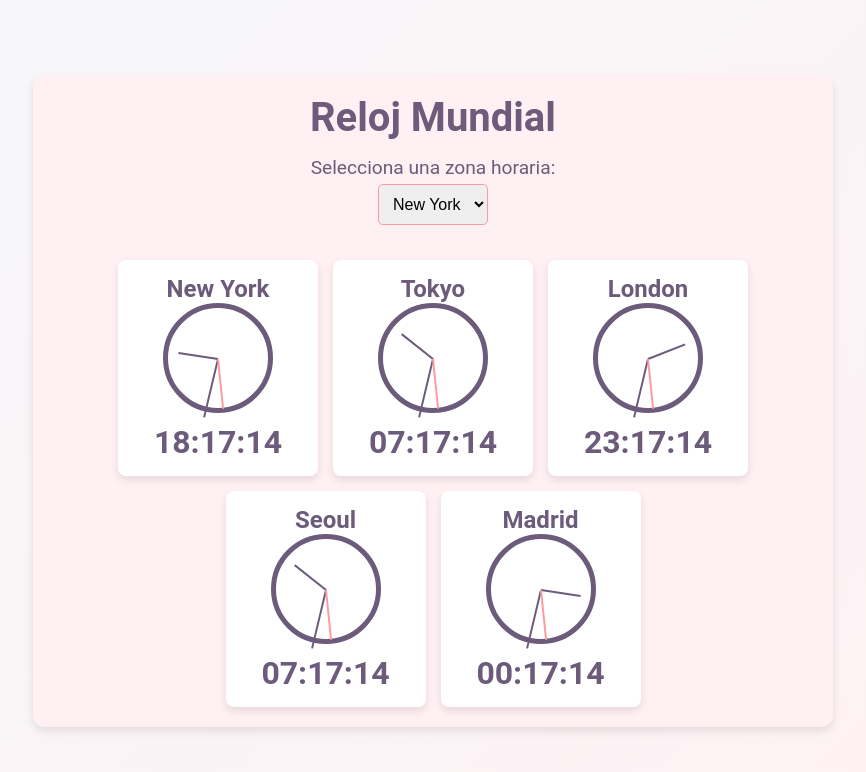
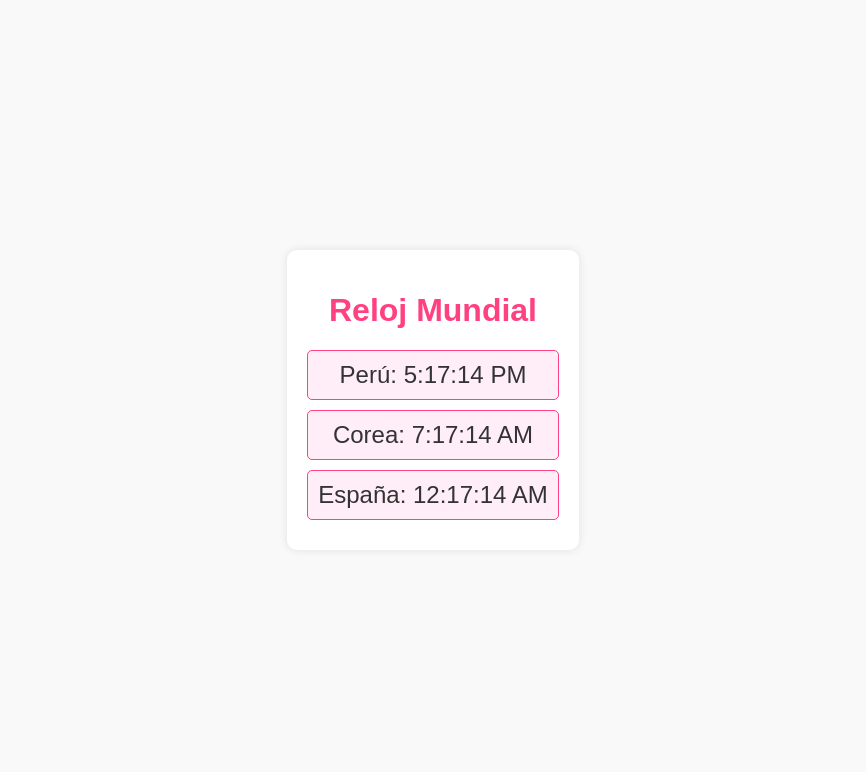
Before and after one commit to AndreinaRP2008/relojmundial, a plain HTML site: page index.html in a window 1280 px wide. Shown: the whole page, without its empty margins (207-1073 px from the left). Drawn offline with Linux system fonts and the light colour scheme.

Commit message:
cambio final

```diff
--- a/index.html
+++ b/index.html
@@ -9,46 +9,10 @@
 <body>
     <div class="container">
         <h1>Reloj Mundial</h1>
-        <div class="timezones">
-            <label for="timezone-select">Selecciona una zona horaria:</label>
-            <select id="timezone-select">
-                <option value="America/New_York">New York</option>
-                <option value="Asia/Tokyo">Tokyo</option>
-                <option value="Europe/London">London</option>
-                <option value="Asia/Seoul">Seoul</option>
-                <option value="Europe/Madrid">Madrid</option>
-                <!-- Agrega más opciones según sea necesario -->
-            </select>
-        </div>
-        <div class="clocks">
-            <div class="clock" id="clock-ny">
-                <h2>New York</h2>
-                <div class="analog-clock"></div>
-                <div class="time">00:00:00</div>
-            </div>
-            <div class="clock" id="clock-tokyo">
-                <h2>Tokyo</h2>
-                <div class="analog-clock"></div>
-                <div class="time">00:00:00</div>
-            </div>
-            <div class="clock" id="clock-london">
-                <h2>London</h2>
-                <div class="analog-clock"></div>
-                <div class="time">00:00:00</div>
-            </div>
-            <div class="clock" id="clock-seoul">
-                <h2>Seoul</h2>
-                <div class="analog-clock"></div>
-                <div class="time">00:00:00</div>
-            </div>
-            <div class="clock" id="clock-madrid">
-                <h2>Madrid</h2>
-                <div class="analog-clock"></div>
-                <div class="time">00:00:00</div>
-            </div>
-        </div>
+        <div class="clock" id="peru-clock">Perú: <span id="peru-time"></span></div>
+        <div class="clock" id="korea-clock">Corea: <span id="korea-time"></span></div>
+        <div class="clock" id="spain-clock">España: <span id="spain-time"></span></div>
     </div>
-
     <script src="script.js"></script>
 </body>
 </html>
--- a/script.js
+++ b/script.js
@@ -1,60 +1,25 @@
-// script.js
+function updateTime() {
+    const peruTimeElement = document.getElementById('peru-time');
+    const koreaTimeElement = document.getElementById('korea-time');
+    const spainTimeElement = document.getElementById('spain-time');
 
-document.addEventListener('DOMContentLoaded', () => {
-    const clocks = {
-        'clock-ny': 'America/New_York',
-        'clock-tokyo': 'Asia/Tokyo',
-        'clock-london': 'Europe/London',
-        'clock-seoul': 'Asia/Seoul',
-        'clock-madrid': 'Europe/Madrid'
-    };
+    const now = new Date();
 
-    function updateClocks() {
-        const now = new Date();
-        for (const [clockId, timezone] of Object.entries(clocks)) {
-            const localTime = new Date(now.toLocaleString('en-US', { timeZone: timezone }));
-            const timeString = localTime.toTimeString().split(' ')[0];
-            document.querySelector(`#${clockId} .time`).textContent = timeString;
+    // Hora en Perú (UTC-5)
+    const peruTime = new Date(now.toLocaleString('en-US', { timeZone: 'America/Lima' }));
+    peruTimeElement.textContent = peruTime.toLocaleTimeString();
 
-            // Actualiza el reloj analógico
-            const hours = localTime.getHours() % 12;
-            const minutes = localTime.getMinutes();
-            const seconds = localTime.getSeconds();
+    // Hora en Corea (UTC+9)
+    const koreaTime = new Date(now.toLocaleString('en-US', { timeZone: 'Asia/Seoul' }));
+    koreaTimeElement.textContent = koreaTime.toLocaleTimeString();
 
-            const hourHand = document.querySelector(`#${clockId} .hand.hour`);
-            const minuteHand = document.querySelector(`#${clockId} .hand.minute`);
-            const secondHand = document.querySelector(`#${clockId} .hand.second`);
+    // Hora en España (UTC+1)
+    const spainTime = new Date(now.toLocaleString('en-US', { timeZone: 'Europe/Madrid' }));
+    spainTimeElement.textContent = spainTime.toLocaleTimeString();
+}
 
-            hourHand.style.transform = `rotate(${(hours * 30) + (minutes / 2)}deg)`;
-            minuteHand.style.transform = `rotate(${(minutes * 6) + (seconds / 10)}deg)`;
-            secondHand.style.transform = `rotate(${seconds * 6}deg)`;
-        }
-    }
+// Actualizar cada segundo
+setInterval(updateTime, 1000);
 
-    // Crear manecillas del reloj analógico
-    function createClockHands(clockId) {
-        const analogClock = document.querySelector(`#${clockId} .analog-clock`);
-        ['hour', 'minute', 'second'].forEach(hand => {
-            const handDiv = document.createElement('div');
-            handDiv.classList.add('hand', hand);
-            analogClock.appendChild(handDiv);
-        });
-    }
-
-    Object.keys(clocks).forEach(createClockHands);
-
-    // Actualiza el reloj cada segundo
-    setInterval(updateClocks, 1000);
-
-    // Actualiza los relojes inicialmente
-    updateClocks();
-
-    // Selector de zonas horarias
-    document.getElementById('timezone-select').addEventListener('change', (event) => {
-        const selectedTimezone = event.target.value;
-        // Muestra solo el reloj seleccionado
-        Object.keys(clocks).forEach(clockId => {
-            document.getElementById(clockId).style.display = clocks[clockId] === selectedTimezone ? 'block' : 'none';
-        });
-    });
-});
+// Llamar a la función para mostrar la hora inmediatamente
+updateTime();
--- a/styles.css
+++ b/styles.css
@@ -1,126 +1,31 @@
-/* styles.css */
-:root {
-    --primary-color: #ff9aa2; /* Rosa pastel */
-    --secondary-color: #ffb3e6; /* Lila pastel */
-    --background-color: #fff1f3; /* Rosa muy claro */
-    --text-color: #6c5b7b; /* Grisáceo-púrpura para el texto */
-    --clock-bg: #ffffff; /* Fondo blanco para los relojes */
-}
-
 body {
-    font-family: 'Roboto', sans-serif;
+    font-family: Arial, sans-serif;
+    background-color: #f9f9f9;
+    color: #333;
     display: flex;
     justify-content: center;
     align-items: center;
     height: 100vh;
-    background: linear-gradient(135deg, #f5f7fa, #fff1f3);
     margin: 0;
 }
 
 .container {
-    width: 90%;
-    max-width: 800px;
-    background: var(--background-color);
-    border-radius: 12px;
-    box-shadow: 0 4px 8px rgba(0, 0, 0, 0.1);
+    text-align: center;
+    background: #fff;
     padding: 20px;
-    box-sizing: border-box;
-    display: flex;
-    flex-direction: column;
-    align-items: center;
-    gap: 15px;
+    border-radius: 10px;
+    box-shadow: 0 0 10px rgba(0, 0, 0, 0.1);
 }
 
 h1 {
-    font-size: 2.5rem;
-    color: var(--text-color);
-    margin: 0;
-}
-
-.timezones {
-    display: flex;
-    flex-direction: column;
-    align-items: center;
-    margin-bottom: 20px;
-}
-
-.timezones label {
-    font-size: 1.2rem;
-    color: var(--text-color);
-    margin-bottom: 5px;
-}
-
-.timezones select {
-    padding: 10px;
-    font-size: 1rem;
-    border-radius: 5px;
-    border: 1px solid var(--primary-color);
-}
-
-.clocks {
-    display: flex;
-    flex-wrap: wrap;
-    gap: 15px;
-    justify-content: center;
+    color: #ff4081;
 }
 
 .clock {
-    background: var(--clock-bg);
-    border-radius: 8px;
-    box-shadow: 0 4px 8px rgba(0, 0, 0, 0.1);
-    padding: 15px;
-    text-align: center;
-    width: 200px;
-    box-sizing: border-box;
-    transition: transform 0.3s ease;
+    font-size: 1.5rem;
+    margin: 10px 0;
+    padding: 10px;
+    border: 1px solid #ff4081;
+    border-radius: 5px;
+    background: #ffeef7;
 }
-
-.clock:hover {
-    transform: scale(1.05);
-}
-
-.clock h2 {
-    font-size: 1.5rem;
-    margin: 0;
-    color: var(--text-color);
-}
-
-.time {
-    font-size: 2rem;
-    font-weight: bold;
-    color: var(--text-color);
-    margin-top: 10px;
-}
-
-.analog-clock {
-    position: relative;
-    width: 100px;
-    height: 100px;
-    border: 5px solid var(--text-color);
-    border-radius: 50%;
-    margin: 0 auto 10px auto;
-}
-
-.hand {
-    position: absolute;
-    width: 50%;
-    height: 2px;
-    background: var(--text-color);
-    top: 50%;
-    left: 50%;
-    transform-origin: 0% 50%;
-    transform: rotate(90deg);
-    transition: transform 0.5s cubic-bezier(0.4, 2.3, 0.3, 1);
-}
-
-.hand.hour {
-    width: 40%;
-}
-
-.hand.minute {
-    width: 60%;
-}
-
-.hand.second {
-    background: var(--primary-color);
-}
```
